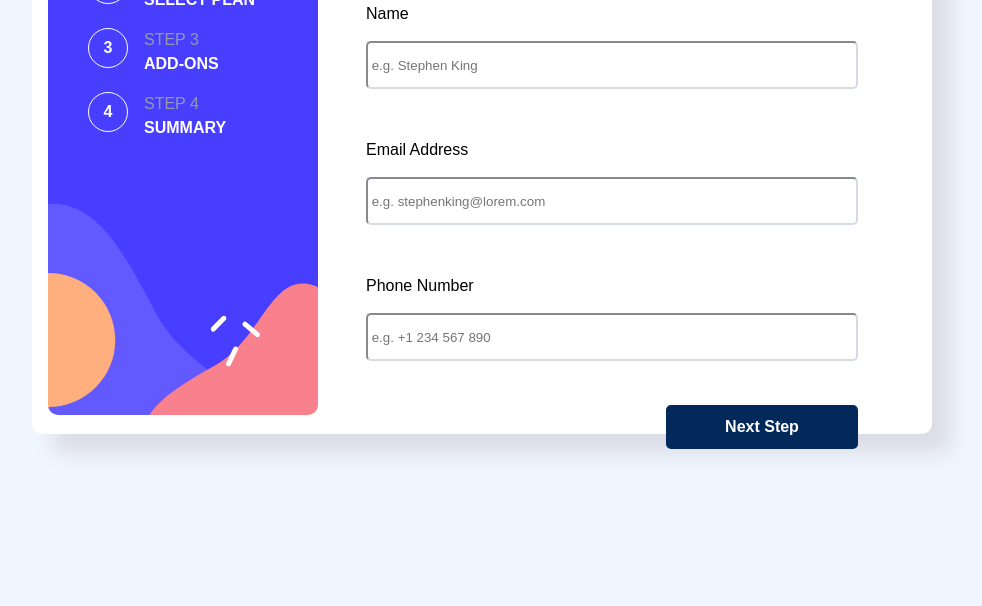
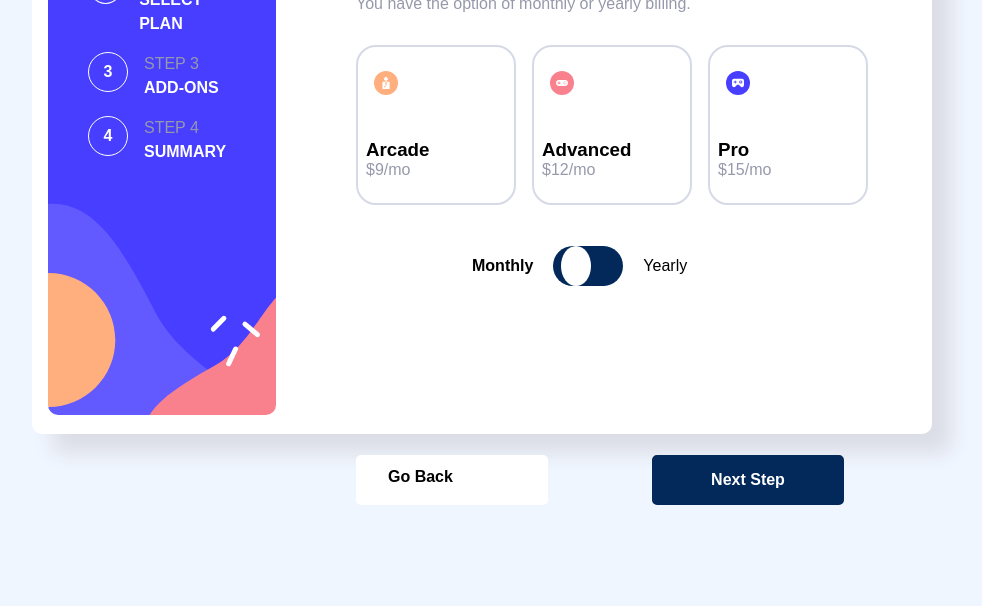
Before and after one commit to WangariNelly/Multi-Step-Form, a plain HTML site: page index.html in a window 1280 px wide. Shown: the part 194-800 px from the top of the page, without its empty margins (158-1140 px from the left). Drawn offline with Linux system fonts and the light colour scheme; a web font is replaced by a local one.

Commit message:
Updated changes

```diff
--- a/index.html
+++ b/index.html
@@ -2,7 +2,7 @@
 <html lang="en">
 <head>
   <meta charset="UTF-8">
-  <meta name="viewport" content="width=device-width, initial-scale=1.0"> <!-- displays site properly based on user's device -->
+  <meta name="viewport" content="width=device-width, initial-scale=1.0" user-scalable="no"> <!-- displays site properly based on user's device -->
 
   <link rel="icon" type="image/png" sizes="32x32" href="./assets/images/favicon-32x32.png">
   <link rel="stylesheet" href="styles.css"/>
@@ -23,7 +23,7 @@
       <span>Step 1</span><b>Your info</b>
     </div>
   </div>
-  <div class="step">
+  <div class="step ">
     <div class="circle">2</div>
     <div class="step-content">
       <span>Step 2</span><b>Select plan</b>
@@ -47,15 +47,15 @@
 
   <!-- Step 1 start -->
 <section class="forms">
-  <div class=" Form-all form-one">
+  <div class=" Form-all form-one active">
   <h1>Personal info</h1>
   <p> Please provide your name, email address, and phone number.</p>
 
-  <label>Name <br></br><input type="text" placeholder=" e.g. Stephen King" required></label><br></br>
-  <label> Email Address <br></br><input type="email" placeholder=" e.g. stephenking@lorem.com" required></label><br></br>
-  <label>Phone Number <br></br><input type="tel" placeholder=" e.g. +1 234 567 890" required></label><br></br>
-   <div class="btn">
-    <button class="nextBtn">Next Step</button>
+  <label>Name <br></br><input type="text" placeholder=" e.g. Stephen King" required=""></label><br></br>
+  <label> Email Address <br></br><input type="email" placeholder=" e.g. stephenking@lorem.com" required=""></label><br></br>
+  <label>Phone Number <br></br><input type="tel" placeholder=" e.g. +1 234 567 890" required=""></label><br></br>
+   <div id="Next" class="btn">
+    <button type="button" class="nextBtn">Next Step</button>
    </div>
 
     </div>
@@ -94,7 +94,7 @@
 
 </div>
 <div class="btn">
-  <button class="previousBtn" id="previous">Go Back</button> <button class="nextBtn" id="next">Next Step</button>
+  <button type="button" class="previousBtn" id="previous">Go Back</button> <button type="button" class="nextBtn" id="next">Next Step</button>
 </div>
 </div>
   <!-- Step 2 end -->
@@ -139,7 +139,7 @@
     </article>
   </div>
   <div class="btn">
-        <button class="previousBtn">Go Back</button><button class="nextBtn">Next Step</button>
+        <button type="button" class="previousBtn">Go Back</button><button type="button" class="nextBtn">Next Step</button>
       </div>
 </div>
   <!-- Step 3 end -->
@@ -156,8 +156,8 @@
 
   <div class="btn">
 
-    <button class="previousBtn" >Go Back</button>
-    <button class="nextBtn">Confirm</button>
+    <button type="button" class="previousBtn" >Go Back</button>
+    <button class="submit">Confirm</button>
   </div>
 </div>
   <!-- Step 4 end -->
--- a/script.js
+++ b/script.js
@@ -1,3 +1,59 @@
-const backBtn = document.getElementById("previous");
-backBtn.addEventListener("click", function(e){
-    alert("Hello page!")});
+// const nextBtn = document.getElementById("Next");
+// const backBtn = document.getElementById("previous");
+
+// backBtn.addEventListener("click", function(e){
+//     alert("Hello page!")});
+
+// nextBtn.addEventListener("click", function(e){
+//         alert("Hello page!")});
+
+
+// const steps =  Array .from(document.querySelectorAll(' .forms .Form-all '));
+// const nextBtn = document.querySelectorAll('.forms .nextbtn');
+// const backBtn = document.querySelectorAll('.forms .previousBtn');
+
+// backBtn.forEach((button) => {
+//     button.addEventListener("click" , () =>
+//     {changeStep("back");})
+// });
+
+
+// nextBtn.forEach((button) => {
+//     button.addEventListener("click" , () =>
+//     {changeStep("next");})
+// });
+
+// function changeStep(buttonContainer){
+//     let index = 0;
+//     const active = document.querySelector(".active");
+//     index = steps.indexOf(active);
+//     steps[index].classList.remove("active");
+//     if (buttonContainer === "next"){
+//         index++;
+//     }
+//         else if(buttonContainer === "back"){
+//             index--;
+//         }
+//         steps[index].classList.add("active");
+// // }
+
+// function changeStep(buttonContainer) {
+//     let index = 0;
+//     const active = document.querySelector(".active");
+
+//     // Check if the active element is found within the steps array
+//     if (active && steps.includes(active)) {
+//         index = steps.indexOf(active);
+//         steps[index].classList.remove("active");
+//         if (buttonContainer === "next") {
+//             index++;
+//         } else if (buttonContainer === "back") {
+//             index--;
+//         }
+//         // Ensure index stays within bounds
+//         index = Math.min(Math.max(index, 0), steps.length - 1);
+//         steps[index].classList.add("active");
+//     } else {
+//         console.error("Active element not found in steps array or no active element exists.");
+//     }
+// }
--- a/styles.css
+++ b/styles.css
@@ -78,10 +78,13 @@ body{
  .forms{
   font-size:16px;
  }
+
+
  /*form-one styling*/
  .form-one{
     margin: 2rem;
     padding-right: 2rem;
+    display: none;
 
 
 }
@@ -129,7 +132,8 @@ body{
 
 .forms .form-two{
   padding: 4rem;
-  display: none;
+  display: block;
+  /* display: none; */
 }
 
 .form-two h1{
@@ -551,6 +555,7 @@ body{
     margin-top: 1rem;
   }
 
+
 .forms .btn{
   background-color: white;
   margin-top: 3rem;
```
